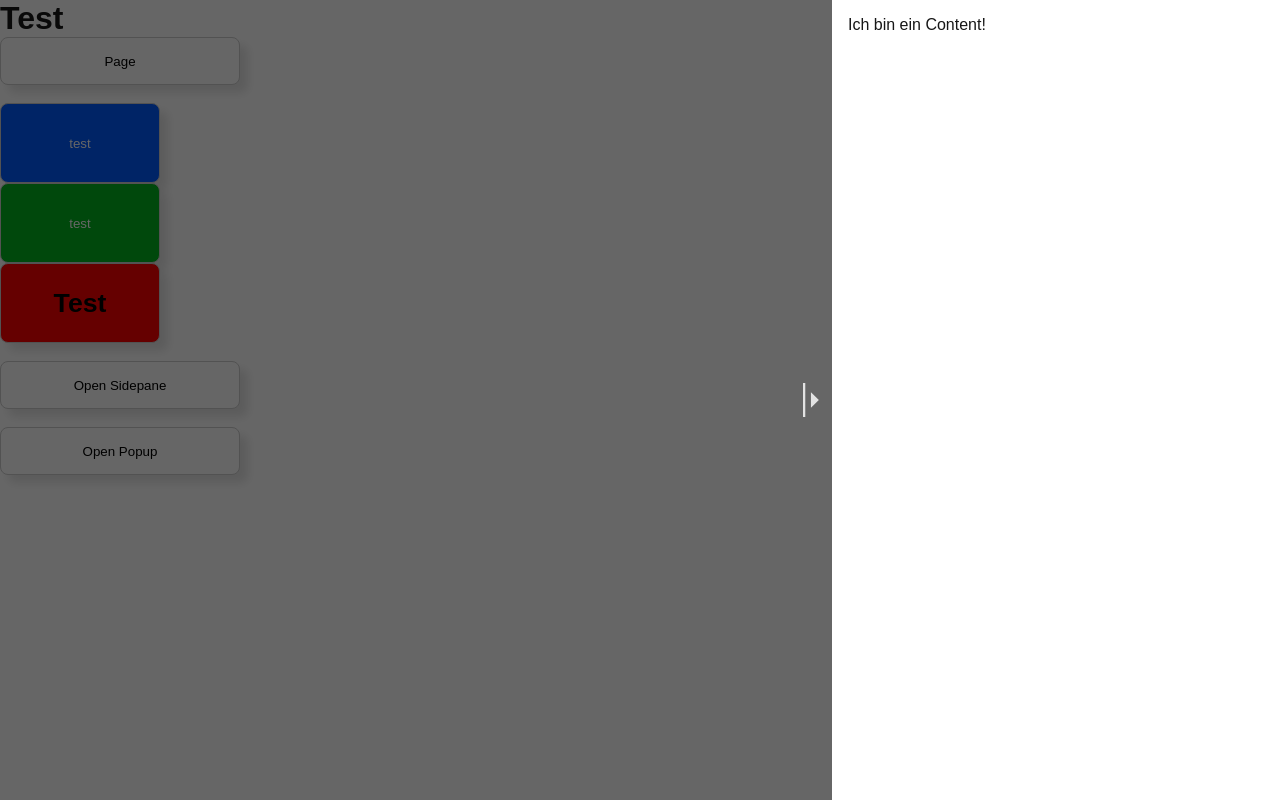
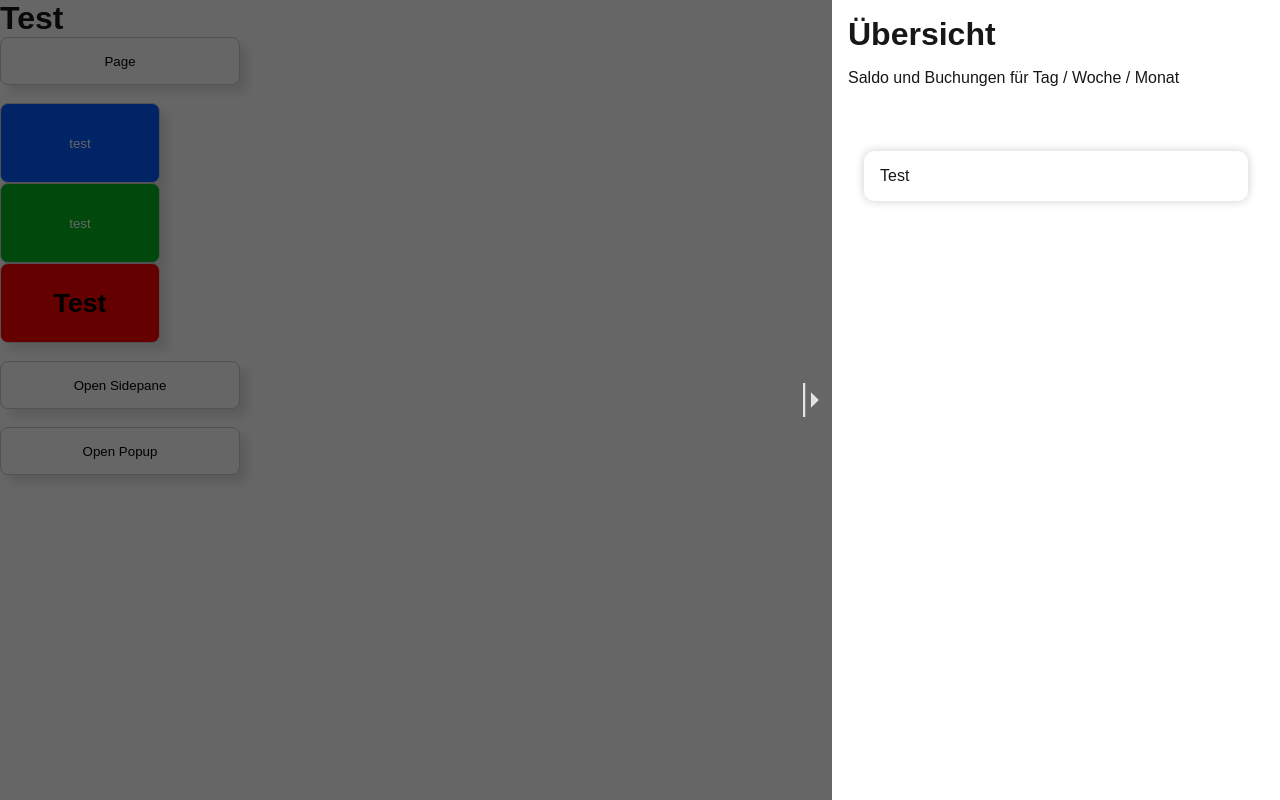
Before and after one commit to justusbruegmann/stechuhr, a Next.js app: page /ctest in a window 1280 px wide. Both pictures are taken after a click on the button "Open Sidepane". Built offline with nearby package versions, Linux system fonts and the light colour scheme.

Commit message:
Basic scaffolding for the Overview component

```diff
--- a/src/app/ctest/page.tsx
+++ b/src/app/ctest/page.tsx
@@ -2,6 +2,8 @@
 
 import Button from "@/components/layout/Button";
 import { useModal } from "@/contexts/ModalContext";
+import Overview from "@/components/overview/Overview";
+
 
 export default function Ctest() {
 
@@ -19,9 +21,7 @@ export default function Ctest() {
             <Button label={"Open Sidepane"} type={"primary"} height={3} width={15}
                     onClick={() =>
                         showModal("sidepane",
-                            <div>
-                                Ich bin ein Content!
-                            </div>
+                            <Overview />
                         )
                     }/>
             <br/>
--- /dev/null
+++ b/src/components/overview/Overview.module.css
@@ -0,0 +1,9 @@
+.title {
+    font-size: 2rem;
+    margin-bottom: 1rem;
+}
+
+.subtitle {
+    font-size: 1rem;
+    margin-bottom: 3rem;
+}
--- /dev/null
+++ b/src/components/overview/Overview.tsx
@@ -0,0 +1,21 @@
+import * as React from 'react';
+import Card from "@/components/layout/Card";
+import Styles from "./Overview.module.css";
+
+
+export default function Overview() {
+
+    return (
+        <>
+            <h3 className={`${Styles["title"]}`}>Übersicht</h3>
+            <p className={`${Styles["subtitle"]}`}>Saldo und Buchungen für Tag / Woche / Monat</p>
+
+            <Card>
+                <div>
+                    Test
+                </div>
+            </Card>
+
+        </>
+    );
+}
```
